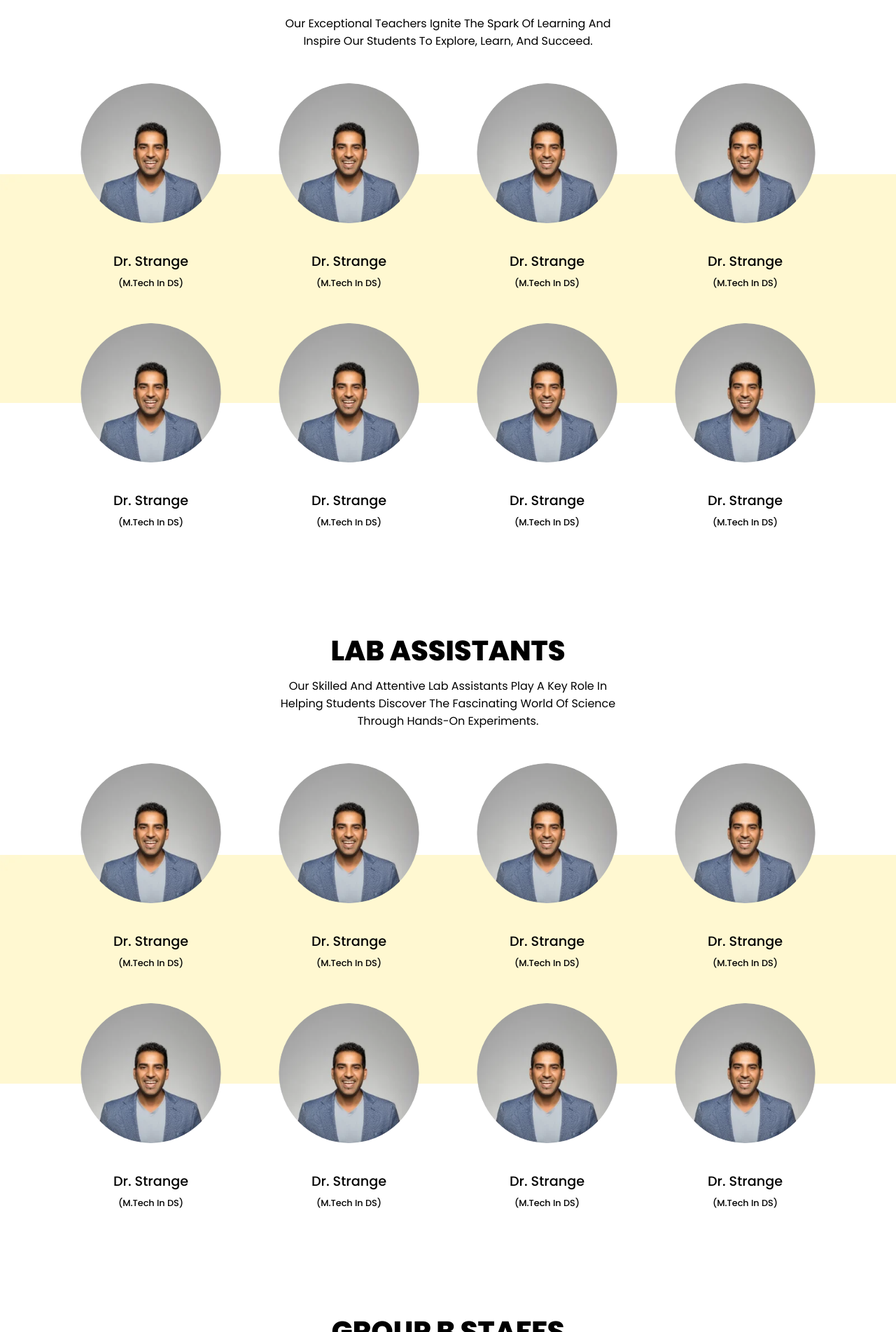
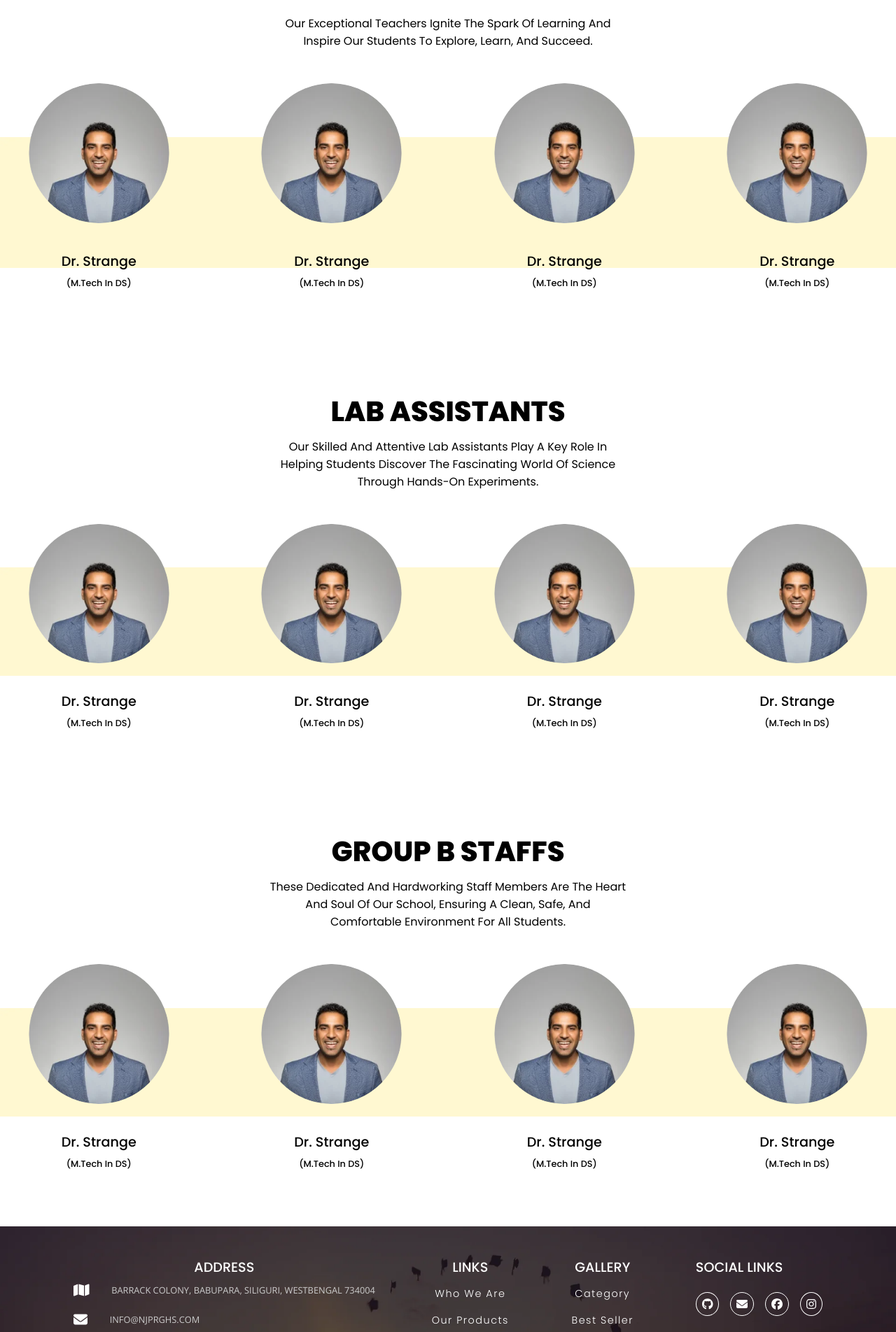
Before and after one commit to Samrat0709/school2, a React (Create React App) app in the folder school2/: page /faculty in a window 1280 px wide. Shown: the part 1496-3400 px from the top of the page at 70% size. Built offline with nearby package versions, Linux system fonts and the light colour scheme; a web font is replaced by a local one.

Commit message:
Faculty and footer responsive

```diff
--- a/school2/src/App.css
+++ b/school2/src/App.css
@@ -1314,6 +1314,11 @@ oter starts here  */
 
   .footer {
     gap: 3rem;
+    padding: 2rem;
+  }
+  .footer .top .items .address, .email, .call{
+    gap: 0.5rem;
+    flex-direction: column;
   }
 
   .footer .top {
--- a/school2/src/Faculty.css
+++ b/school2/src/Faculty.css
@@ -9,7 +9,9 @@
     justify-content: space-between;
     padding: 3rem 0;
 }
-
+.swiper-backface-hidden .swiper-slide{
+    background: transparent;
+}
 #faculty .top .img {
     width: 50%;
     padding-right: 3rem;
@@ -99,9 +101,9 @@
 .teachers-container .teachers .square {
     position: absolute;
     z-index: -2;
-    height: 50%;
+    height: 60%;
     width: 100%;
-    bottom: 30%;
+    bottom: 15%;
 }
 
 .teachers-container .teachers .person {
@@ -360,7 +362,7 @@
         margin: 0;
     }
     #faculty .top{
-        padding: 1rem 0;
+        padding:  0;
     }
     #faculty .top .text{
         padding: 1rem;
@@ -371,8 +373,17 @@
     #faculty .top .img{
         display: none;
     }
-    .teachers-container{
+    .lab-container .lab-top h4,
+    .teachers-container .teacher-top h4,
+    .group-container .group-top h4{
+        font-size: 2rem;
+        text-align: center;
+    }
+    .teachers-container,
+    .lab-container,
+    .group-container{
         gap: 0;
+        padding: 0;
     }
     .teachers-container .teacher-top h6{
         width: 100%;
--- a/school2/src/page/Faculty.js
+++ b/school2/src/page/Faculty.js
@@ -4,7 +4,13 @@ import Box from '../img/box.webp';
 import Image from '../img/Vector.svg';
 import Professor from '../components/Professor';
 import Persons from '../components/Persons';
+import { FreeMode } from 'swiper/modules';
 
+import { Swiper, SwiperSlide } from 'swiper/react';
+// Import Swiper styles
+import 'swiper/css';
+import 'swiper/css/free-mode';
+import 'swiper/css/pagination';
 
 const Faculty = () => {
     return (
@@ -29,14 +35,33 @@ const Faculty = () => {
                 </div>
                 <div className="teachers">
                     <img src={Box} alt="" className='square' />
-                    <Persons />
-                    <Persons />
-                    <Persons />
-                    <Persons />
-                    <Persons />
-                    <Persons />
-                    <Persons />
-                    <Persons />
+                    <Swiper
+                        spaceBetween={30}
+                        slidesPerView={1}
+                        freeMode={false}
+                        breakpoints={{
+                            640: {
+                                slidesPerView: 2,
+                                spaceBetween: 20,
+                            },
+                            768: {
+                                slidesPerView: 3,
+                                spaceBetween: 40,
+                            },
+                            1024: {
+                                slidesPerView: 4,
+                                spaceBetween: 50,
+                            },
+                        }}
+                        modules={[FreeMode]}
+                        className="mySwiper"
+                    >
+                        <SwiperSlide><Persons /></SwiperSlide>
+                        <SwiperSlide><Persons /></SwiperSlide>
+                        <SwiperSlide><Persons /></SwiperSlide>
+                        <SwiperSlide><Persons /></SwiperSlide>
+
+                    </Swiper>
                 </div>
             </div>
             <div className="lab-container">
@@ -46,14 +71,34 @@ const Faculty = () => {
                 </div>
                 <div className="lab">
                     <img src={Box} alt="" className='square' />
-                    <Persons />
-                    <Persons />
-                    <Persons />
-                    <Persons />
-                    <Persons />
-                    <Persons />
-                    <Persons />
-                    <Persons />
+                    <Swiper
+                        spaceBetween={30}
+                        slidesPerView={1}
+                        freeMode={false}
+                        breakpoints={{
+                            640: {
+                                slidesPerView: 2,
+                                spaceBetween: 20,
+                            },
+                            768: {
+                                slidesPerView: 3,
+                                spaceBetween: 40,
+                            },
+                            1024: {
+                                slidesPerView: 4,
+                                spaceBetween: 50,
+                            },
+                        }}
+                        modules={[FreeMode]}
+                        className="mySwiper"
+                    >
+                        <SwiperSlide><Persons /></SwiperSlide>
+                        <SwiperSlide><Persons /></SwiperSlide>
+                        <SwiperSlide><Persons /></SwiperSlide>
+                        <SwiperSlide><Persons /></SwiperSlide>
+
+                    </Swiper>
+
                 </div>
             </div>
             <div className="group-container">
@@ -63,14 +108,33 @@ const Faculty = () => {
                 </div>
                 <div className="group">
                     <img src={Box} alt="" className='square' />
-                    <Persons />
-                    <Persons />
-                    <Persons />
-                    <Persons />
-                    <Persons />
-                    <Persons />
-                    <Persons />
-                    <Persons />
+                    <Swiper
+                        spaceBetween={30}
+                        slidesPerView={1}
+                        freeMode={false}
+                        breakpoints={{
+                            640: {
+                                slidesPerView: 2,
+                                spaceBetween: 20,
+                            },
+                            768: {
+                                slidesPerView: 3,
+                                spaceBetween: 40,
+                            },
+                            1024: {
+                                slidesPerView: 4,
+                                spaceBetween: 50,
+                            },
+                        }}
+                        modules={[FreeMode]}
+                        className="mySwiper"
+                    >
+                        <SwiperSlide><Persons /></SwiperSlide>
+                        <SwiperSlide><Persons /></SwiperSlide>
+                        <SwiperSlide><Persons /></SwiperSlide>
+                        <SwiperSlide><Persons /></SwiperSlide>
+
+                    </Swiper>
                 </div>
             </div>
         </div>
```
